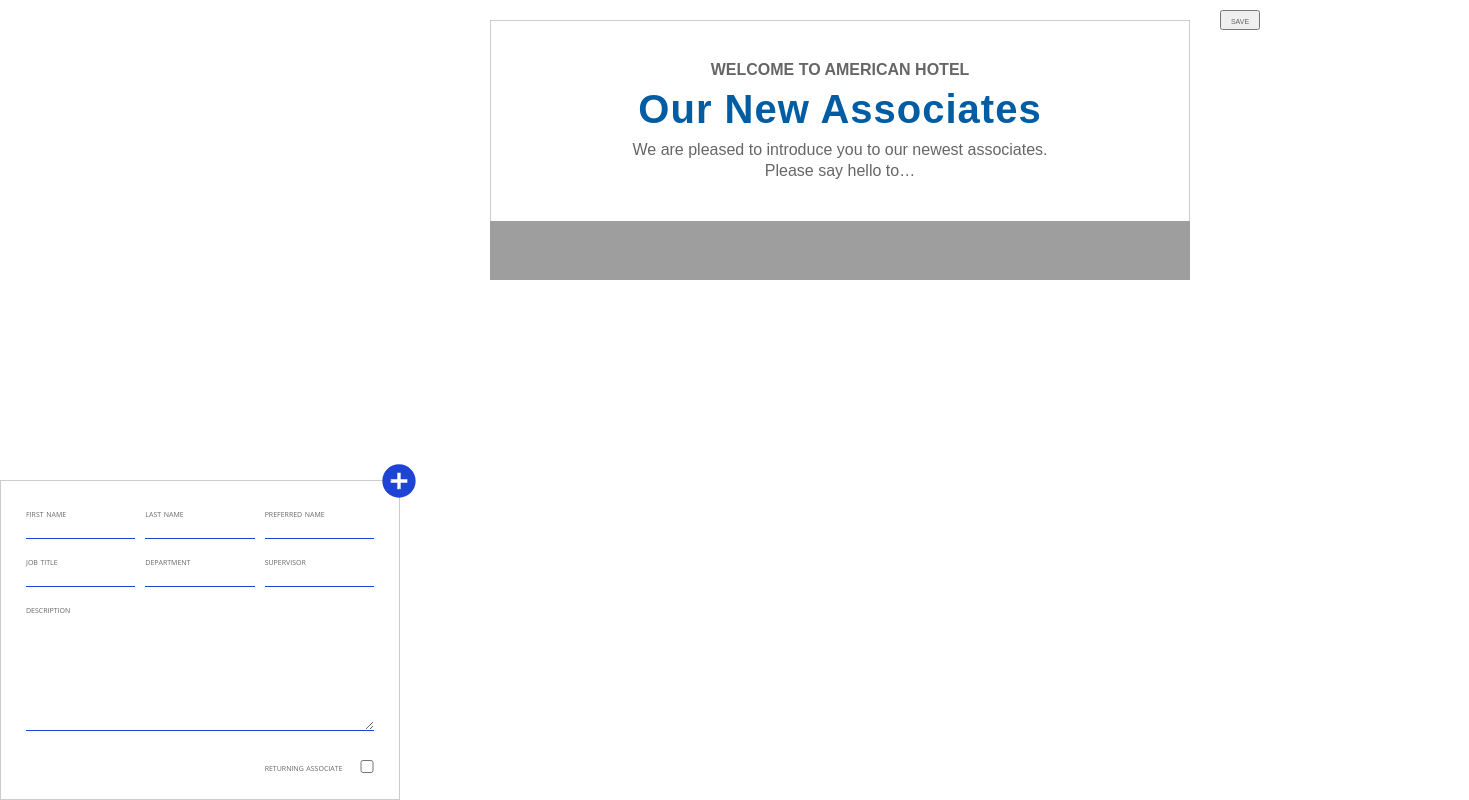
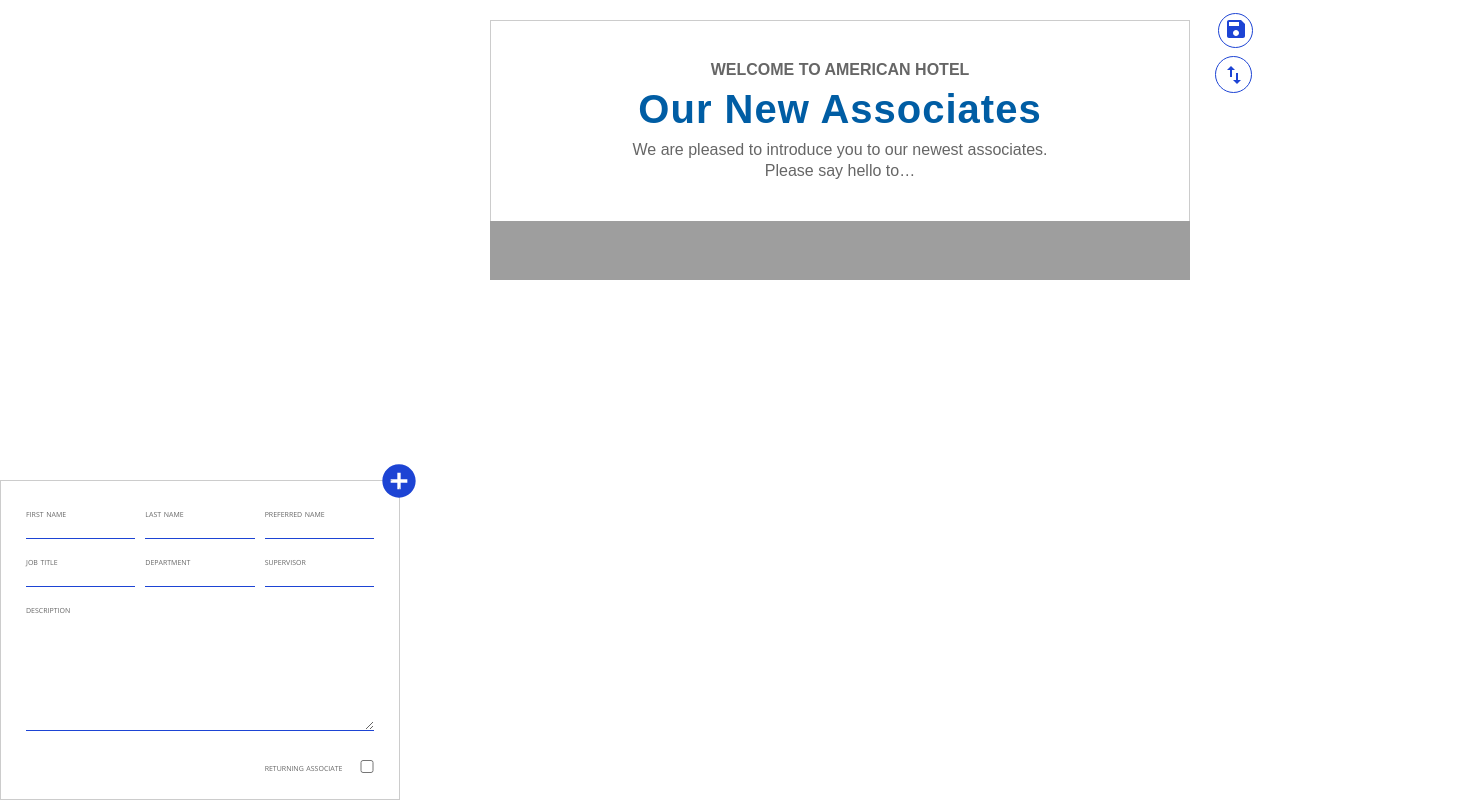
Before and after one commit to pcsteppan/new-hire, a Vue app: page / in a window 1280 px wide. Shown: the whole page, 1469 px wide, since content can reach past the window. Built offline with nearby package versions, Linux system fonts and the light colour scheme; grey boxes are pictures that could not be loaded.

Commit message:
added first half of json/html file saving

```diff
--- a/public/index.html
+++ b/public/index.html
@@ -10,6 +10,5 @@
   </head>
   <body>
     <div id="app"></div>
-    <!-- built files will be auto injected -->
   </body>
 </html>
--- a/src/App.vue
+++ b/src/App.vue
@@ -17,9 +17,8 @@
         :newHires=newHires
       />
     </section>
-    <button class="export--button smallcaps" @click="savePreviewOut">
-      save
-    </button>
+    <icon-button class="save--button" name='save' @save="savePreviewOut"/>
+    <icon-button class="io--button" name='io' type='file' @io="importFile($event)"/>
   </div>
 </template>
 
@@ -71,8 +70,9 @@
                               <body style="margin: 0; padding: 0; width: 100% !important;">
                                 ${data}
                               </body>
+                              <!--JSON${JSON.stringify(this.newHires)}-->
                             </html>`
-      this.saveFile(formattedData, 'newhireannouncement', 'html')
+      this.saveFile(formattedData, 'newhireannouncement.html', 'html')
     },
     saveFile (data, filename, type) {
       let file = new Blob([data], { type: type })
@@ -94,15 +94,13 @@
     saveLocal () {
       let parsed = JSON.stringify(this.newHires)
       localStorage.setItem('newHires', parsed)
+    },
+    importFile (fileList) {
+      const theFileReader = new FileReader()
+      const importedFile = fileList[0]
+      const data = theFileReader.readAsText(importedFile)
+      console.log(data)
     }
-    // removeAssociate (x) {
-    //   this.associates.splice(x, 1);
-    //   this.saveAssociates();
-    // },
-    // saveAssociates() {
-    //   let parsed = JSON.stringify(this.associates)
-    //   localStorage.setItem('associates', parsed);
-    // }
   },
   mounted () {
     if (localStorage.getItem('newHires')) {
@@ -160,12 +158,24 @@
   grid-area: preview;
   overflow-y: scroll;
 }
-.export--button{
+.save--button, .io--button{
   position: absolute;
   top: 1em;
   right: 2em;
-  width: 4em;
-  height: 2em;
+  width: 2.5rem;
+  height: 2.5rem;
+  border: #1d44d4 1px solid;
+  fill: #1d44d4;
+  border-radius: 50%;
+}
+
+.save--button > svg, .io--button > svg {
+  width: 24px;
+  height: 24px;
+}
+
+.io--button{
+  top:4em;
 }
 
 .smallcaps {
--- a/src/components/IconButton.vue
+++ b/src/components/IconButton.vue
@@ -1,5 +1,9 @@
 <template>
-  <button class="iconBtn" @click="$emit(name)" v-html="svgData[name]"/>
+  <div v-if="type==='file'">
+    <input class="iconBtn" type="file" accept="html" id="file-input" v-on:change="uploadFile()"/>
+    <div v-html="svgData[name]"></div>
+  </div>
+  <button v-else class="iconBtn" @click="$emit(name)" v-html="svgData[name]"/>
 </template>
 
 <script>
@@ -7,6 +11,9 @@
   props: {
     name: {
       required: true,
+      type: String
+    },
+    type: {
       type: String
     }
   },
@@ -17,8 +24,16 @@
         'update': `<svg xmlns="http://www.w3.org/2000/svg" width="24px" height="24px" viewBox="0 0 24 24"><path fill="none" d="M0 0h24v24H0z"/><path fill="#4caf50" d="M9 16.2L4.8 12l-1.4 1.4L9 19 21 7l-1.4-1.4L9 16.2z"/></svg>`,
         'add': `<svg xmlns="http://www.w3.org/2000/svg" width="24px" height="24px" viewBox="0 0 24 24"><path d="M8 8h8v8H8z" fill="#fff"/><path d="M12 2C6.48 2 2 6.48 2 12s4.48 10 10 10 10-4.48 10-10S17.52 2 12 2zm5 11h-4v4h-2v-4H7v-2h4V7h2v4h4v2z" fill="#1d44d4"/></svg>`,
         'cancel': `<svg xmlns="http://www.w3.org/2000/svg" width="24px" height="24px" viewBox="0 0 24 24"><path fill="#ff9800" d="M19 6.41L17.59 5 12 10.59 6.41 5 5 6.41 10.59 12 5 17.59 6.41 19 12 13.41 17.59 19 19 17.59 13.41 12z"/><path d="M0 0h24v24H0z" fill="none"/></svg>`,
-        'remove': `<svg version="1.1" xmlns="http://www.w3.org/2000/svg" xmlns:xlink="http://www.w3.org/1999/xlink" x="0px" y="0px" width="24px" height="24px" viewBox="0 0 24 24" enable-background="new 0 0 24 24" xml:space="preserve"><path fill="none" d="M0,0h24v24H0V0z"/><path fill="#f44336" d="M7,11v2h10v-2H7z M12,2C6.48,2,2,6.48,2,12s4.48,10,10,10s10-4.48,10-10S17.52,2,12,2z M12,20c-4.41,0-8-3.59-8-8   s3.59-8,8-8s8,3.59,8,8S16.41,20,12,20z"/></svg>`
+        'remove': `<svg version="1.1" xmlns="http://www.w3.org/2000/svg" xmlns:xlink="http://www.w3.org/1999/xlink" x="0px" y="0px" width="24px" height="24px" viewBox="0 0 24 24" enable-background="new 0 0 24 24" xml:space="preserve"><path fill="none" d="M0,0h24v24H0V0z"/><path fill="#f44336" d="M7,11v2h10v-2H7z M12,2C6.48,2,2,6.48,2,12s4.48,10,10,10s10-4.48,10-10S17.52,2,12,2z M12,20c-4.41,0-8-3.59-8-8   s3.59-8,8-8s8,3.59,8,8S16.41,20,12,20z"/></svg>`,
+        'io': `<svg version="1.1" xmlns="http://www.w3.org/2000/svg" xmlns:xlink="http://www.w3.org/1999/xlink" x="0px" y="0px" width="24px" height="24px" viewBox="0 0 24 24" enable-background="new 0 0 24 24" xml:space="preserve">path fill="none" d="M0,0h24v24H0V0z"/><path d="M9,3L5,6.99h3V14h2V6.99h3L9,3z M16,17.01V10h-2v7.01h-3L15,21l4-3.99H16z"/</svg>`,
+        'save': `<svg xmlns="http://www.w3.org/2000/svg" width="24" height="24" viewBox="0 0 24 24"><path d="M0 0h24v24H0z" fill="none"/><path d="M17 3H5c-1.11 0-2 .9-2 2v14c0 1.1.89 2 2 2h14c1.1 0 2-.9 2-2V7l-4-4zm-5 16c-1.66 0-3-1.34-3-3s1.34-3 3-3 3 1.34 3 3-1.34 3-3 3zm3-10H5V5h10v4z"/></svg>`
       }
+    }
+  },
+  methods: {
+    uploadFile (files) {
+      const fileInput = vm.$el.document.getElementById('file-input').files
+      this.$emit(this.name, fileInput)
     }
   }
 }
@@ -33,4 +48,19 @@
     height: 100%;
     width: 100%;
   }
+  input.iconBtn {
+    height: 35px;
+    opacity: 0;
+    z-index: 2;
+    transform: translateX(-25%);
+  }
+  input.iconBtn + div {
+    height: 100%;
+    width: 100%;
+    position: absolute;
+    top: 0;
+    display: flex;
+    align-items: center;
+    justify-content: center;
+  }
 </style>
--- a/src/components/NewHireForm.vue
+++ b/src/components/NewHireForm.vue
@@ -1,6 +1,6 @@
 <template>
   <div class="wrapper">
-    <form class="new-hire-form smallcaps" v-on:submit.prevent="$emit('addNewHire', newHire)">
+    <form class="new-hire-form smallcaps" v-on:submit.prevent="$emit('addNewHire', newHire); reset()">
       <div class="input">
         <label for="input-first-name">
           first name
```
Also changed, not shown: 11 other files (tests, documents, lock files or other folders).
